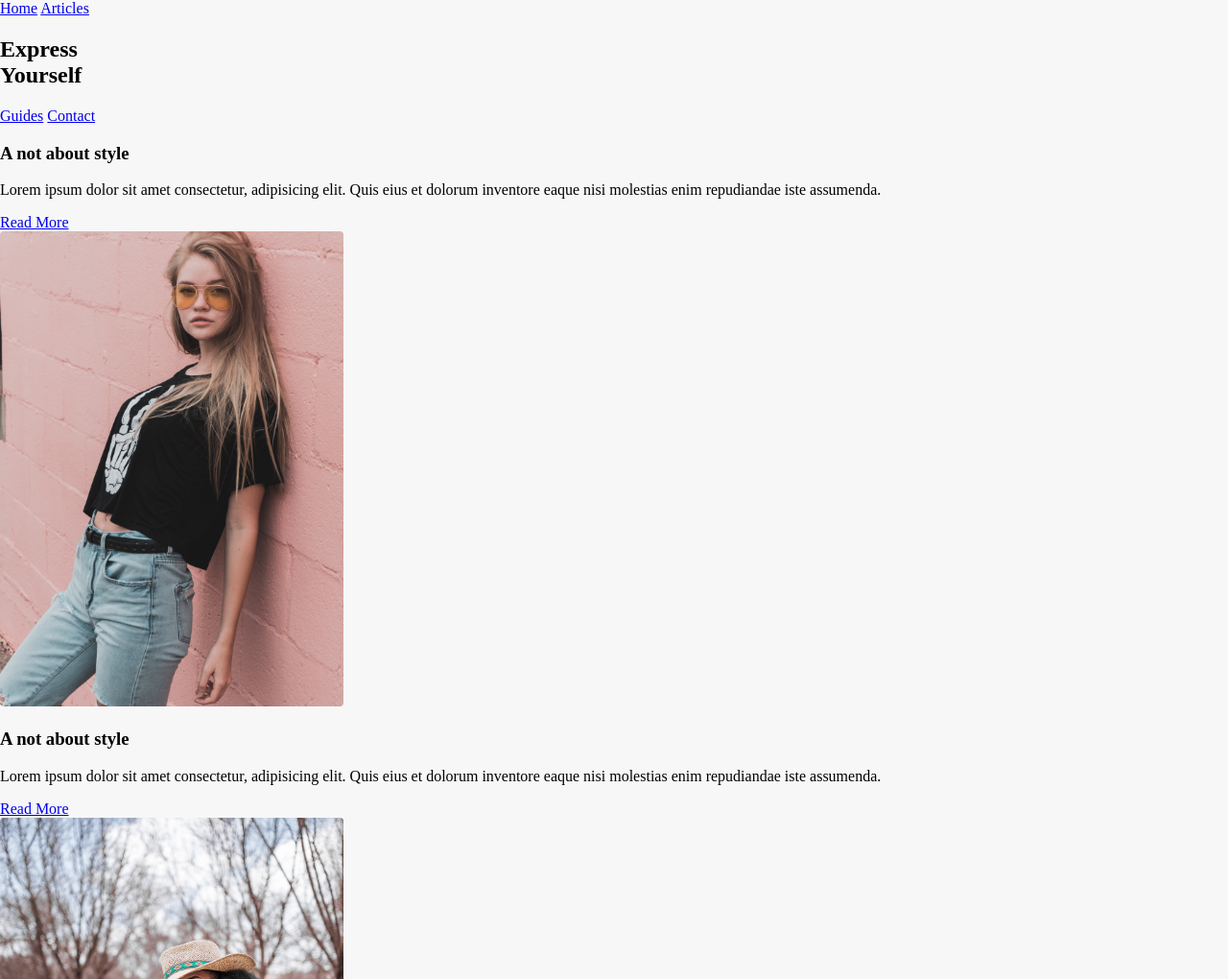
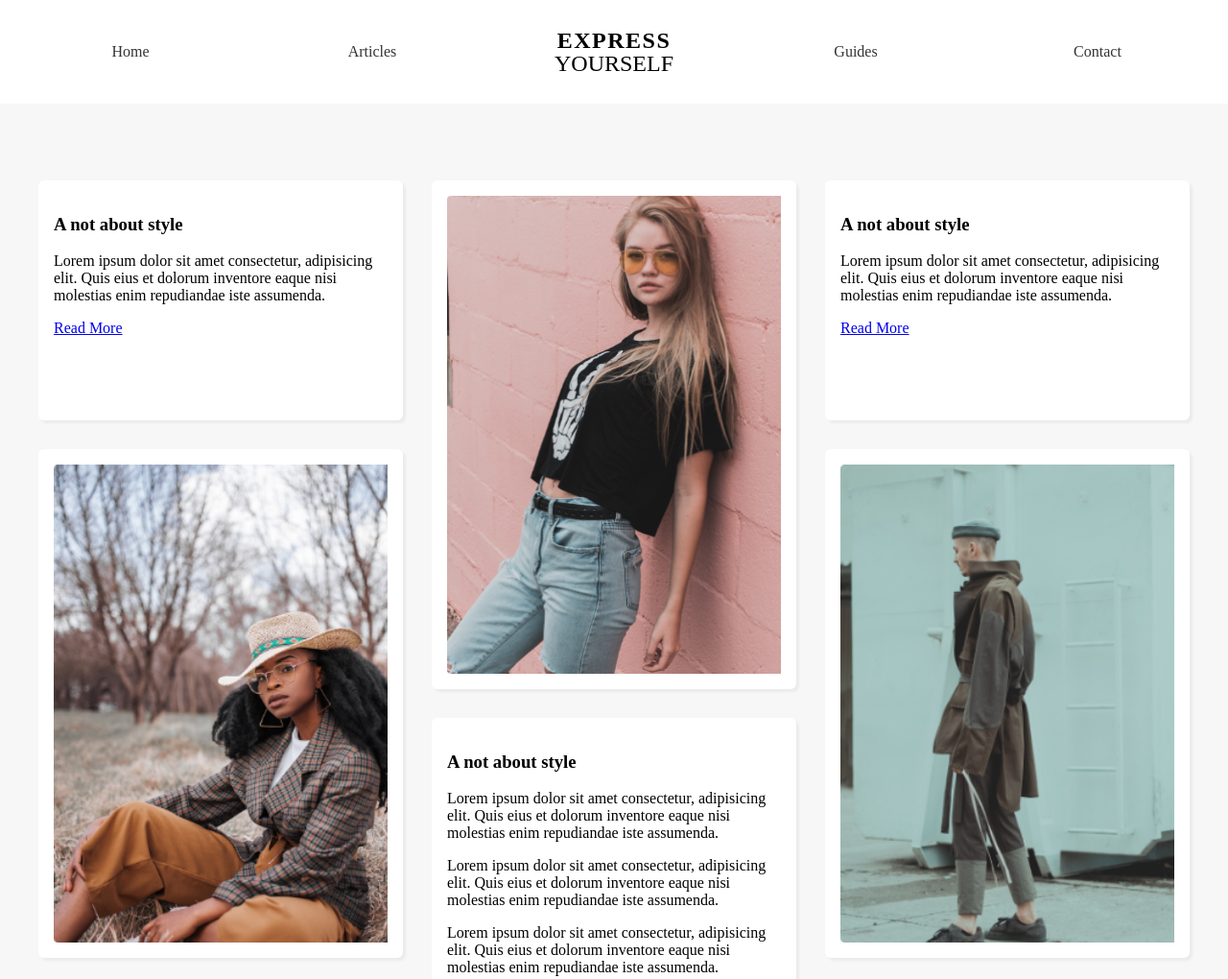
Before and after one commit to hgoncerz/Layouts, a plain HTML site: page 4-masonry/index.html in a window 1280 px wide. Shown: the top 1020 px of the page at 96% size. Drawn offline with Linux system fonts and the light colour scheme.

Commit message:
masonry style complete

```diff
--- a/4-masonry/index.html
+++ b/4-masonry/index.html
@@ -21,7 +21,7 @@
       </nav>
     </header>
     <main>
-      <div>
+      <div class="short">
         <h3>A not about style</h3>
         <p>
           Lorem ipsum dolor sit amet consectetur, adipisicing elit. Quis eius et
@@ -30,10 +30,10 @@
         </p>
         <a href="/">Read More</a>
       </div>
-      <div>
+      <div class="tall">
         <img src="img/1.png" alt="some woman" />
       </div>
-      <div>
+      <div class="short">
         <h3>A not about style</h3>
         <p>
           Lorem ipsum dolor sit amet consectetur, adipisicing elit. Quis eius et
@@ -42,13 +42,13 @@
         </p>
         <a href="/">Read More</a>
       </div>
-      <div>
+      <div class="tall">
         <img src="img/2.png" alt="some woman" />
       </div>
-      <div>
+      <div class="tall">
         <img src="img/3.png" alt="some woman" />
       </div>
-      <div>
+      <div class="tall">
         <h3>A not about style</h3>
         <p>
           Lorem ipsum dolor sit amet consectetur, adipisicing elit. Quis eius et
@@ -67,10 +67,10 @@
         </p>
         <a href="/">Read More</a>
       </div>
-      <div>
+      <div class="tall">
         <img src="img/1.png" alt="some woman" />
       </div>
-      <div>
+      <div class="short">
         <h3>A not about style</h3>
         <p>
           Lorem ipsum dolor sit amet consectetur, adipisicing elit. Quis eius et
@@ -79,7 +79,7 @@
         </p>
         <a href="/">Read More</a>
       </div>
-      <div>
+      <div class="short">
         <h3>A not about style</h3>
         <p>
           Lorem ipsum dolor sit amet consectetur, adipisicing elit. Quis eius et
--- a/4-masonry/styles.css
+++ b/4-masonry/styles.css
@@ -2,3 +2,79 @@ body {
   margin: 0;
   background: #f7f7f7;
 }
+
+header {
+  background: #fff;
+  padding: 10px;
+}
+nav {
+  max-width: 1400px;
+  margin: 0 auto;
+  display: grid;
+  grid-template-columns: repeat(5, 1fr);
+  text-align: center;
+  align-items: center;
+}
+nav a {
+  text-decoration: none;
+  color: #333;
+}
+nav h1 {
+  text-transform: uppercase;
+  line-height: 1em;
+}
+nav h1 div:first-child {
+  font-weight: 800;
+  letter-spacing: 1.5px;
+}
+nav h1 div:last-child {
+  font-weight: 400;
+}
+main {
+  max-width: 1200px;
+  margin: 60px auto;
+  padding: 20px;
+  display: grid;
+  grid-template-columns: 1fr 1fr 1fr;
+  grid-auto-rows: 250px;
+  gap: 30px;
+}
+main div {
+  overflow: hidden;
+  background: white;
+  border-radius: 6px;
+  border: 16px solid #fff;
+  box-shadow: 3px 3px 3px rgba(0, 0, 0, 0.05);
+}
+main img {
+  min-width: 100%;
+  height: 100%;
+}
+
+main .short {
+  grid-row: span 1;
+}
+
+main .tall {
+  grid-row: span 2;
+}
+
+@media screen and (max-width: 960px) {
+  main {
+    grid-template-columns: 1fr 1fr;
+  }
+}
+@media screen and (max-width: 620px) {
+  main {
+    grid-template-columns: 1fr;
+    max-width: 400px;
+    margin: 20px auto;
+  }
+  nav {
+    grid-template-columns: repeat(4, 1fr);
+  }
+  nav h1 {
+    grid-column: 1 / span 4;
+    grid-row: 1;
+  }
+}
```
